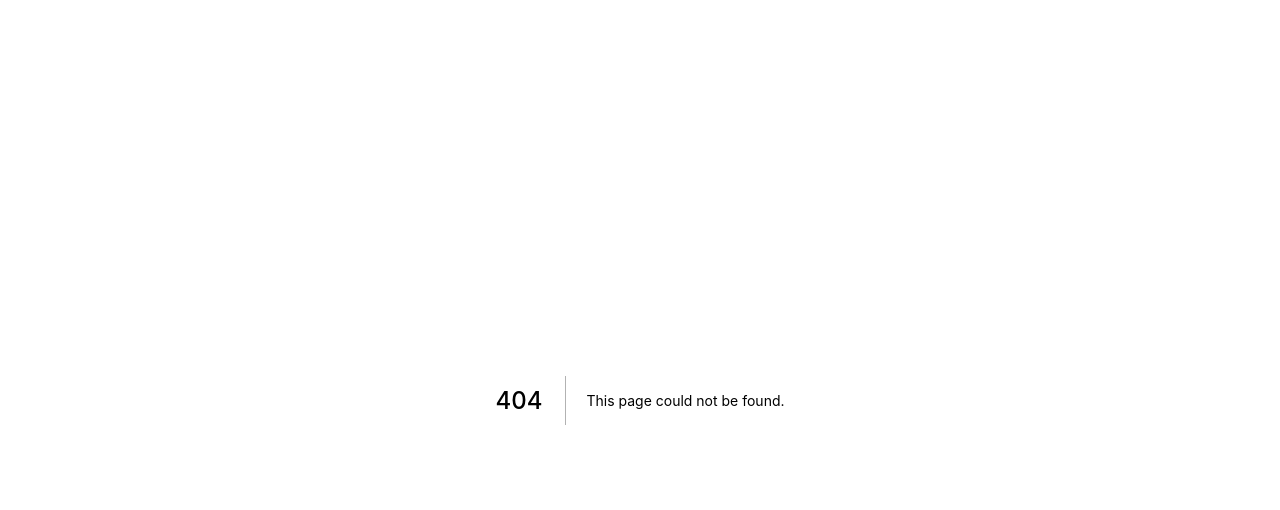
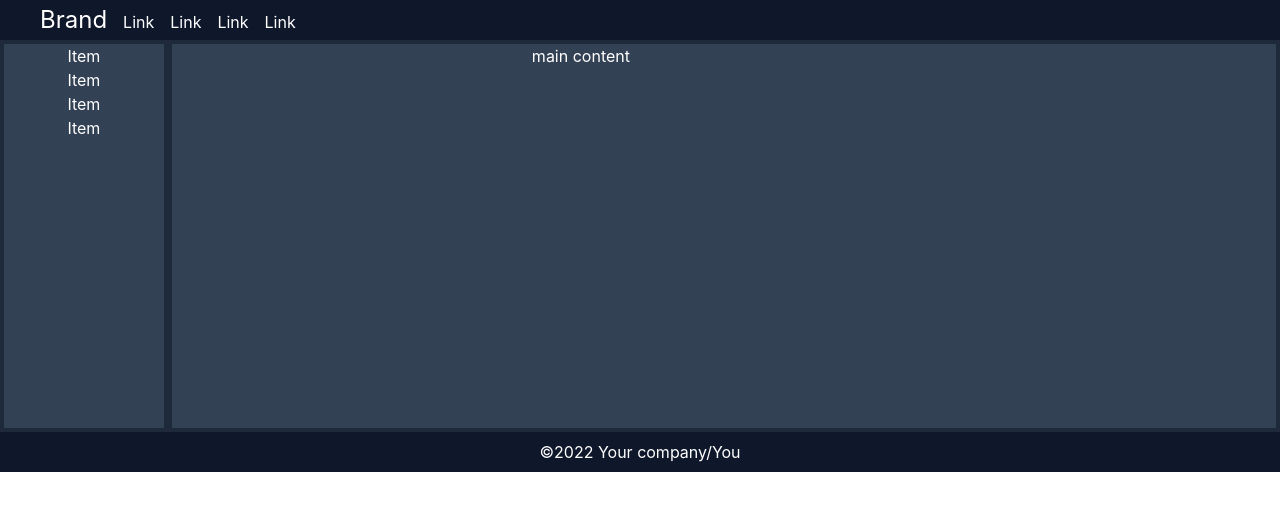
Before and after one commit to DavidHotaran/layouts-and-components, a Next.js app: page /dashboard in a window 1280 px wide. Before the commit this address had no page. Shown: the top 510 px of the page. Built offline with nearby package versions, Linux system fonts and the light colour scheme.

Commit message:
styled dashboard page, index page, created Footer and Navbar components

```diff
--- /dev/null
+++ b/components/Footer.js
@@ -0,0 +1,7 @@
+export default function Footer() {
+    return (
+        <footer className='bg-slate-900 h-10 flex items-center justify-center'>
+            &#169;{new Date().getFullYear()} {'Your company/You'}
+        </footer>
+    );
+};
--- /dev/null
+++ b/components/Navbar.js
@@ -0,0 +1,23 @@
+export default function Navbar() {
+    return (
+        <div className='bg-slate-900 h-10 flex items-center pl-8'>
+            <NavBrand />
+            <NavLink />
+            <NavLink />
+            <NavLink />
+            <NavLink />
+        </div>
+    );
+};
+
+function NavBrand() {
+    return (
+        <a className="text-2xl mx-2 cursor-pointer hover:text-slate-400">Brand</a>
+    );
+};
+
+function NavLink() {
+    return (
+        <a className="cursor-pointer mx-2 mt-1 hover:text-slate-400" >Link</a>
+    );
+};
--- /dev/null
+++ b/pages/dashboard.js
@@ -0,0 +1,35 @@
+import Navbar from "../components/Navbar";
+import Footer from "../components/Footer";
+
+
+export default function Dashboard() {
+    return (
+        <div className='bg-slate-700 text-white h-full'>
+            <Navbar />
+            <div className='flex h-[100%]'>
+                <div className='w-48 border-4 border-slate-800'>
+                    <div className='flex flex-col items-center h-full'>
+                        <Link />
+                        <Link />
+                        <Link />
+                        <Link />
+                    </div>
+                </div>
+                <div className='w-full flex justify-center border-4 border-slate-800'>
+                    <div className='w-96 h-96'>
+                        main content
+                    </div>
+                </div>
+            </div>
+            <Footer />
+        </div>
+    );
+};
+
+function Link() {
+    return (
+        <div className='cursor-pointer text-center hover:bg-slate-300 hover:text-black w-full'>
+            Item
+        </div>
+    );
+};
--- a/pages/index.js
+++ b/pages/index.js
@@ -1,7 +1,27 @@
+import { useRouter } from 'next/router'
+
 export default function Home() {
   return (
-    <h1 className="text-3xl font-bold underline text-">
-      Hello world!
-    </h1>
+    <div className='bg-slate-700 text-white h-screen'>
+      <div className='flex justify-center'>
+        <div className='grid grid-cols-6 gap-6 mt-5'>
+          <Card
+            href={"/dashboard"}
+            name={"Dashboard.js"}
+          />
+        </div>
+      </div>
+    </div>
   )
 }
+
+function Card({ href, name }) {
+  const router = useRouter()
+  return (
+    <div className='w-40 h-40 border-4 rounded flex items-center justify-center cursor-pointer hover:bg-slate-600'
+      onClick={() => router.push(href)}
+    >
+      {name}
+    </div>
+  )
+}
```
